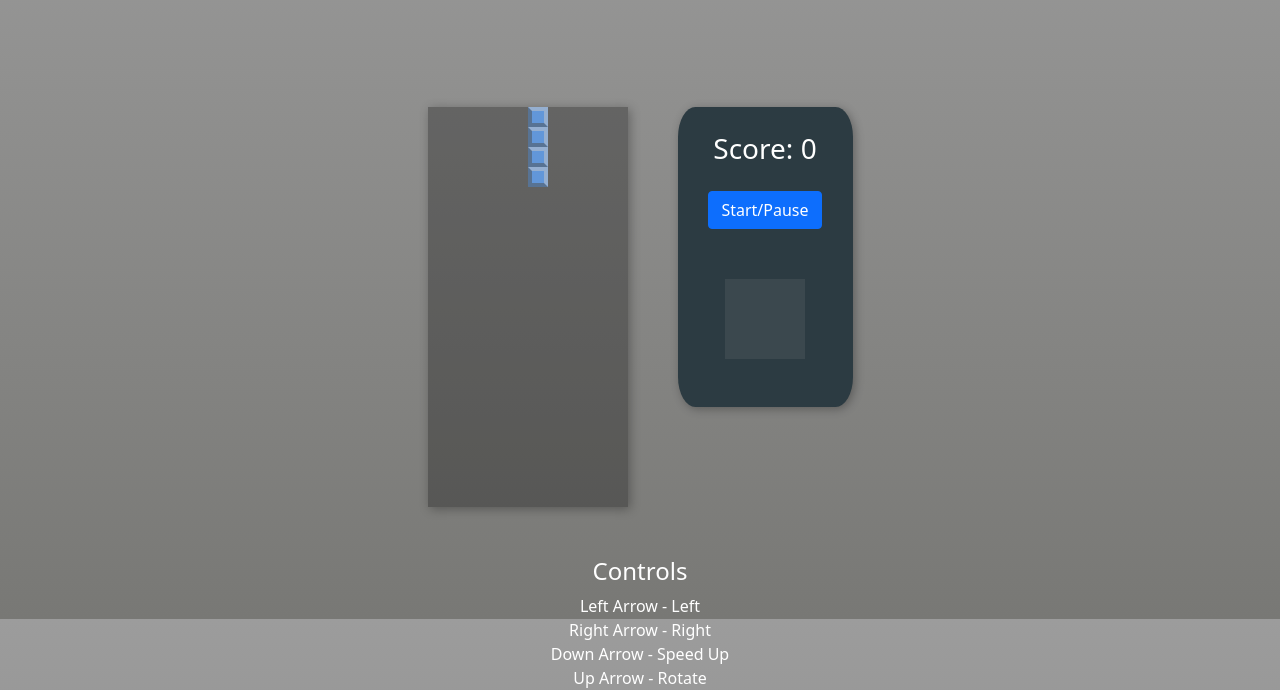
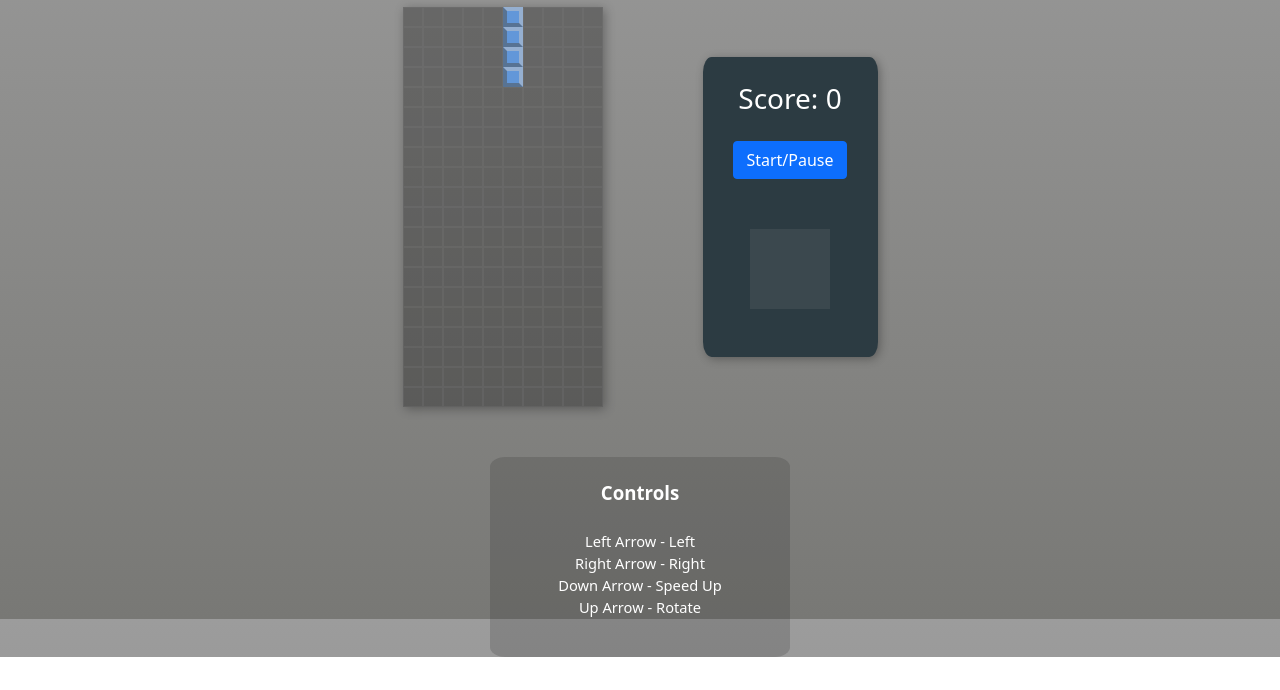
Before and after one commit to iamjamiestark/iamjamiestark.github.io, a plain HTML site: page index.html in a window 1280 px wide. Shown: the part 181-871 px from the top of the page. After the commit the page ends 838 px from the top, so only its background shows below. Drawn offline with nearby package versions, Linux system fonts and the light colour scheme.

Commit message:
Update style.css

```diff
--- a/css/style.css
+++ b/css/style.css
@@ -7,7 +7,7 @@ body {
 }
 
 .header {
-    margin: 125px 0;
+    margin: 75px 0;
 }
 
 h2 {
@@ -38,14 +38,14 @@ button {
 
 .hud {
     display: relative;
-    margin: auto
+    margin: auto;
     margin-left: 50px;
     text-align: center;
     background: rgb(44, 59, 66);
     width: 175px;
     padding: 25px;
     height: 300px;
-    border-radius: 10%;
+    border-radius: 5%;
     box-shadow: 2px 2px 10px rgba(0, 0, 0, 0.3);
 }
 
@@ -76,6 +76,7 @@ button {
 .gameBlock {
     height: 20px;
     width: 20px;
+    border: 1px solid rgba(133, 133, 133, 0.171);
 }
 
 .tetromino {
@@ -88,9 +89,22 @@ button {
 }
 
 .controls {
+    margin: auto;
+    padding-top: 25px;
+    width: 300px;
+    border-radius: 5% ;
+    height: 200px;
     margin-top: 50px;
+    background-color: rgba(43, 43, 43, 0.2);
+}
+
+.controls h4 {
+    font-size: 14pt;
+    font-weight: 600;
+    margin-bottom: 25px;
 }
 
 .controls p {
     margin: 0;
+    font-size: 11pt;
 }
```
